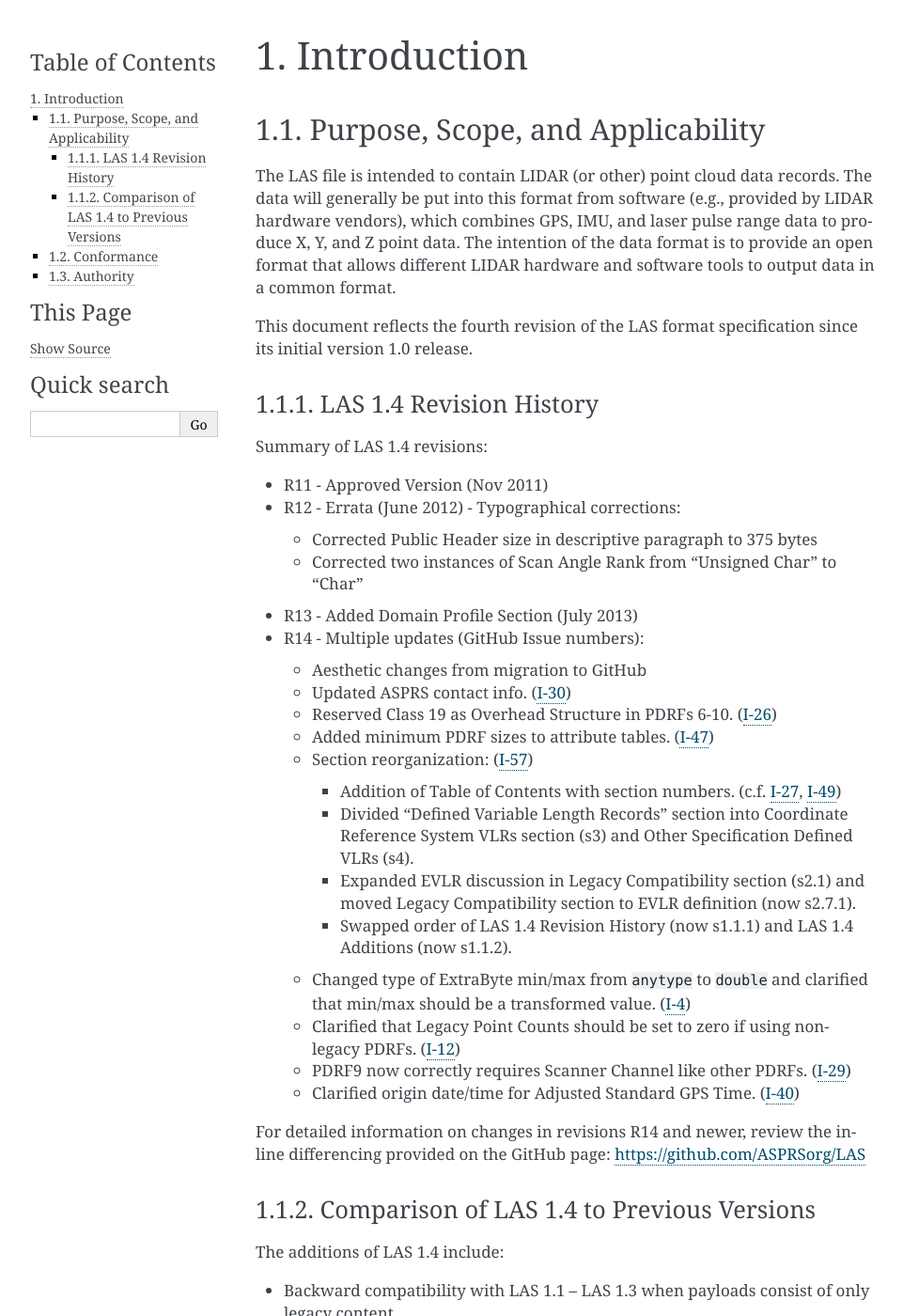
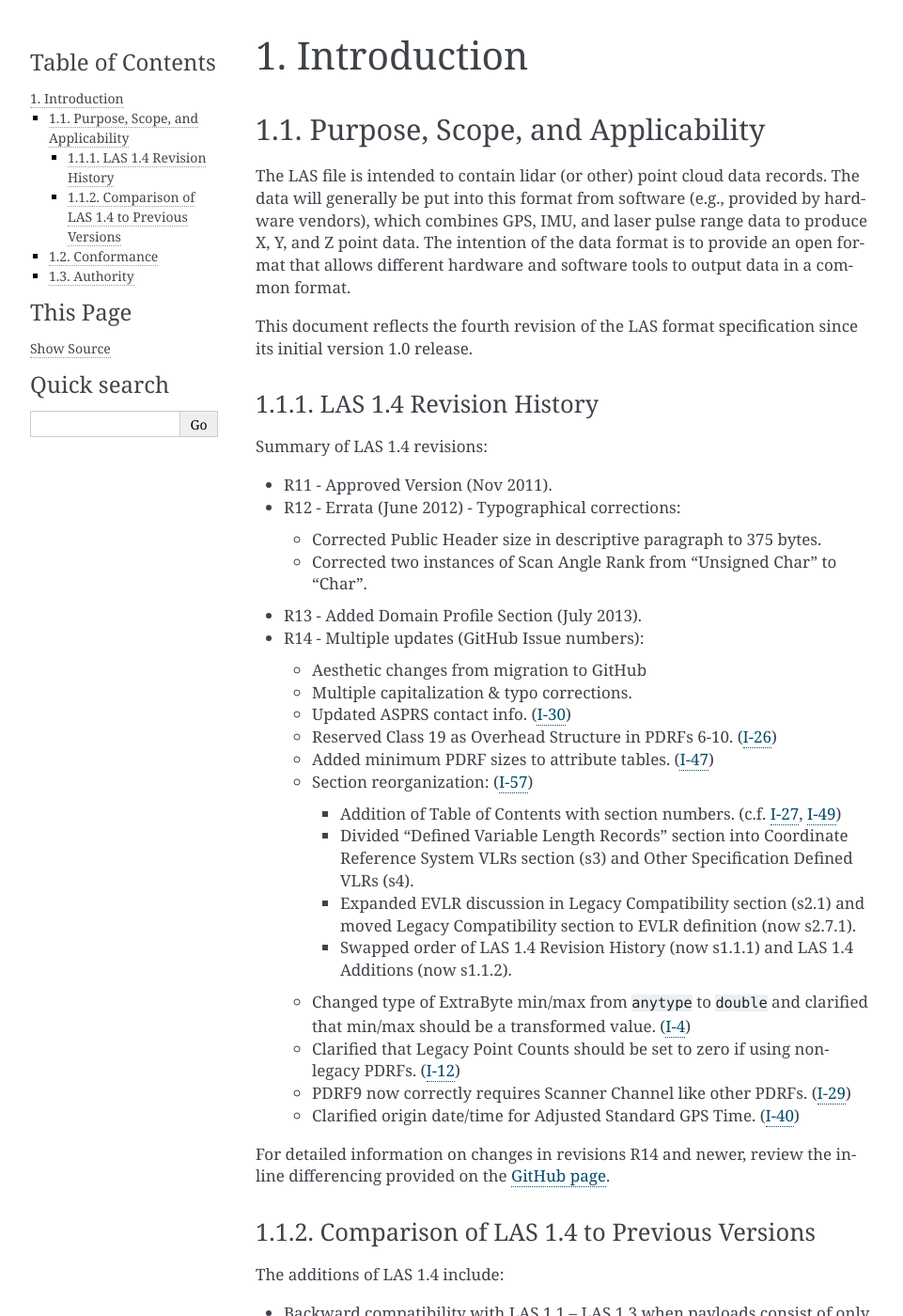
Before and after one commit to ASPRSorg/LAS, a Sphinx documentation site: the page built from source/01_intro.txt, in a window 1280 px wide and 1400 px high. Shown: the whole window at 94% size, without its empty margins (148-1109 px from the left). Built offline with Sphinx 7.4.7, drawn with Linux system fonts in a browser that asks for light colours; some of the changed text lies outside the part shown.

Commit message:
Removed usage or normalized caps of "lidar" throughout (#35). Additional editorial corrections (mostly punctuation).

```diff
--- a/source/01_intro.txt
+++ b/source/01_intro.txt
@@ -4,11 +4,11 @@ Introduction
 Purpose, Scope, and Applicability
 ................................................................................
 
-The LAS file is intended to contain LIDAR (or other) point cloud data records.
+The LAS file is intended to contain lidar (or other) point cloud data records.
 The data will generally be put into this format from software (e.g., provided by
-LIDAR hardware vendors), which combines GPS, IMU, and laser pulse range data to
+hardware vendors), which combines GPS, IMU, and laser pulse range data to
 produce X, Y, and Z point data. The intention of the data format is to provide
-an open format that allows different LIDAR hardware and software tools to
+an open format that allows different hardware and software tools to
 output data in a common format.
 
 This document reflects the fourth revision of the LAS format specification
@@ -20,16 +20,17 @@ LAS 1.4 Revision History
 
 Summary of LAS 1.4 revisions:
 
-* R11 - Approved Version (Nov 2011)
+* R11 - Approved Version (Nov 2011).
 * R12 - Errata (June 2012) - Typographical corrections:
 
-  * Corrected Public Header size in descriptive paragraph to 375 bytes
-  * Corrected two instances of Scan Angle Rank from "Unsigned Char" to "Char"
+  * Corrected Public Header size in descriptive paragraph to 375 bytes.
+  * Corrected two instances of Scan Angle Rank from "Unsigned Char" to "Char".
 
-* R13 - Added Domain Profile Section (July 2013)
+* R13 - Added Domain Profile Section (July 2013).
 * R14 - Multiple updates (GitHub Issue numbers):
 
   * Aesthetic changes from migration to GitHub
+  * Multiple capitalization & typo corrections.
   * Updated ASPRS contact info.
     (`I-30 <https://github.com/ASPRSorg/LAS/issues/30>`_)
   * Reserved Class 19 as Overhead Structure in PDRFs 6-10.
@@ -61,7 +62,7 @@ Summary of LAS 1.4 revisions:
     (`I-40 <https://github.com/ASPRSorg/LAS/issues/40>`_)
 
 For detailed information on changes in revisions R14 and newer, review the
-inline differencing provided on the GitHub page: https://github.com/ASPRSorg/LAS
+inline differencing provided on the `GitHub page <https://github.com/ASPRSorg/LAS>`_.
 
 
 Comparison of LAS 1.4 to Previous Versions
@@ -71,7 +72,7 @@ The additions of LAS 1.4 include:
 
 * Backward compatibility with LAS 1.1 – LAS 1.3 when payloads consist of only
   legacy content
-* LAS 1.4 mode which supports
+* LAS 1.4 mode which supports:
 
   * Extension of offsets and field sizes to support full 64 bit
   * Support for up to 15 returns per outgoing pulse
@@ -86,7 +87,7 @@ The additions of LAS 1.4 include:
   * Addition of an (optional) Extra Byte Variable Length Record to describe
     "extra bytes" stored with each point
 
-* Other minor changes
+* Other minor changes:
 
   * Added definitions for "LAS Domain Profile" and "LAS Domain Profile
     Description"
--- a/source/02.00_definition.txt
+++ b/source/02.00_definition.txt
@@ -14,7 +14,7 @@ application data. They are limited to a data payload of 65,535 bytes.
 
 The Extended Variable Length Records (EVLRs) allow a higher payload than VLRs
 and have the advantage that they can be appended to the end of a LAS file. This
-allows adding, for example, projection information to a LAS file without having
+allows, for example, adding projection information to a LAS file without having
 to rewrite the entire file.
 
 
--- a/source/04_optional_vlrs.txt
+++ b/source/04_optional_vlrs.txt
@@ -69,7 +69,7 @@ have data type 29 - a floating point vector of length 3 - followed by data type
 "normalized reflectivity".
 
 The "extra bytes" are made accessible via a unique name. The "name" field
-distinguishes the additional point attributes that a LIDAR software may add to
+distinguishes the additional point attributes that software may add to
 the points in a LAS file so they can be accessed later in a consistent manner
 by another software. Descriptive names such as "normalized reflectivity", "echo
 width", or "shading normal" are encouraged. The use of generic names such as
--- a/source/06_profiles.txt
+++ b/source/06_profiles.txt
@@ -7,7 +7,7 @@ LAS Domain Profiles
 
 A derivative of the base LAS specification that adds (but does not remove or
 alter existing) point classes and attributes to meet the application-specific
-needs of a particular subset of the broad lidar community (e.g., the
+needs of a particular subset of the broad point cloud community (e.g., the
 coastal/bathymetric lidar community, or the powerline mapping community). So as
 to not alter the LAS base specification, new classes can only be added to Point
 Data Record Formats 6-10, and classification values cannot start below 39. New
```
Also changed, not shown: 3 other files.
